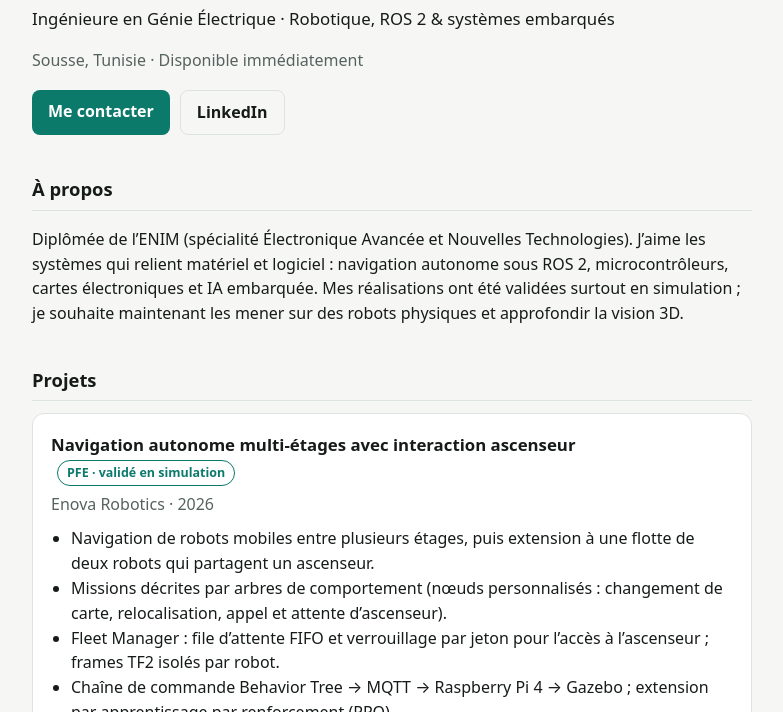
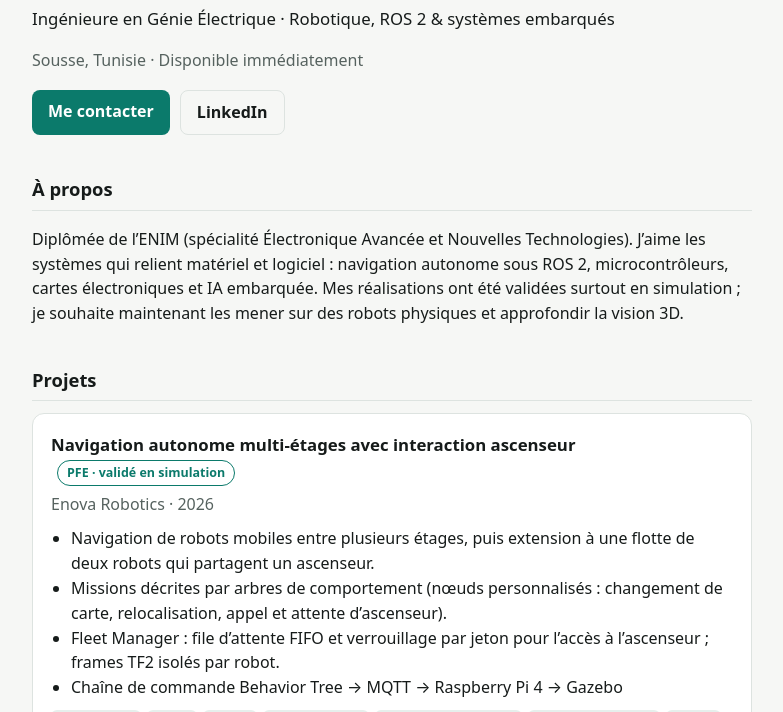
Before and after one commit to hiba-mb/portfolio, a plain HTML site: page index.html in a window 1280 px wide. Shown: the part 88-800 px from the top of the page, without its empty margins (248-1031 px from the left). Drawn offline with Linux system fonts and the light colour scheme.

Commit message:
Update index.html

```diff
--- a/index.html
+++ b/index.html
@@ -74,7 +74,7 @@ a{color:var(--accent)}
       <li>Navigation de robots mobiles entre plusieurs étages, puis extension à une flotte de deux robots qui partagent un ascenseur.</li>
       <li>Missions décrites par arbres de comportement (nœuds personnalisés : changement de carte, relocalisation, appel et attente d’ascenseur).</li>
       <li>Fleet Manager : file d’attente FIFO et verrouillage par jeton pour l’accès à l’ascenseur ; frames TF2 isolés par robot.</li>
-      <li>Chaîne de commande Behavior Tree → MQTT → Raspberry Pi 4 → Gazebo ; extension par apprentissage par renforcement (PPO).</li>
+      <li>Chaîne de commande Behavior Tree → MQTT → Raspberry Pi 4 → Gazebo
     </ul>
     <div class="chips"><span class="chip">ROS 2 Jazzy</span><span class="chip">Nav2</span><span class="chip">AMCL</span><span class="chip">SLAM Toolbox</span><span class="chip">BehaviorTree.CPP v4</span><span class="chip">Gazebo Harmonic</span><span class="chip">MQTT</span><span class="chip">Raspberry Pi 4</span><span class="chip">stable-baselines3</span></div>
   </div>
```
